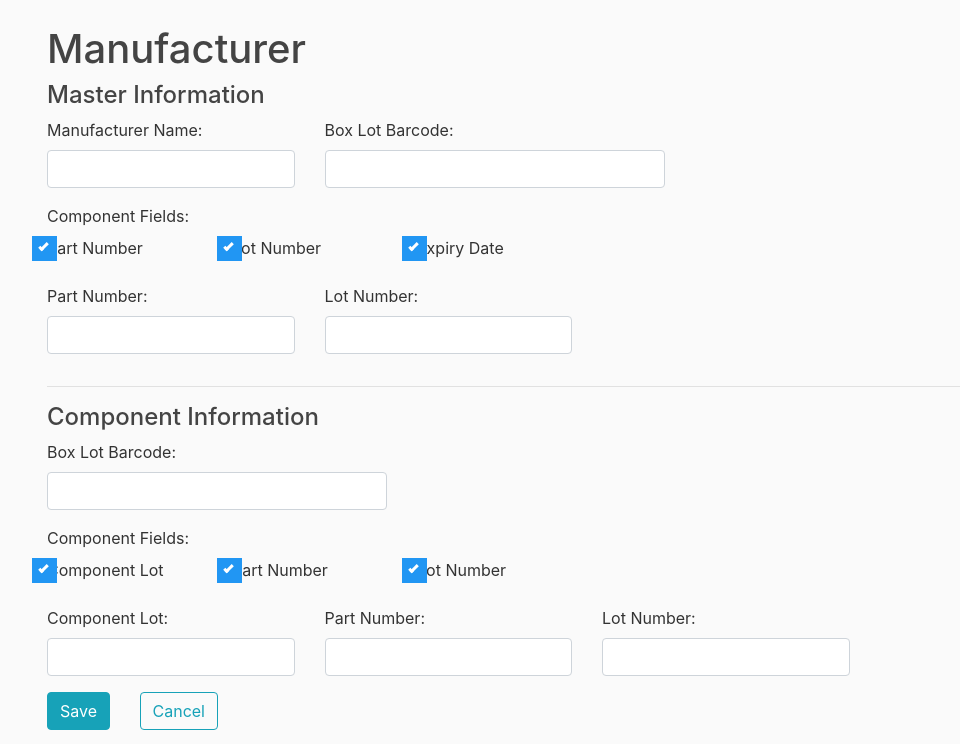
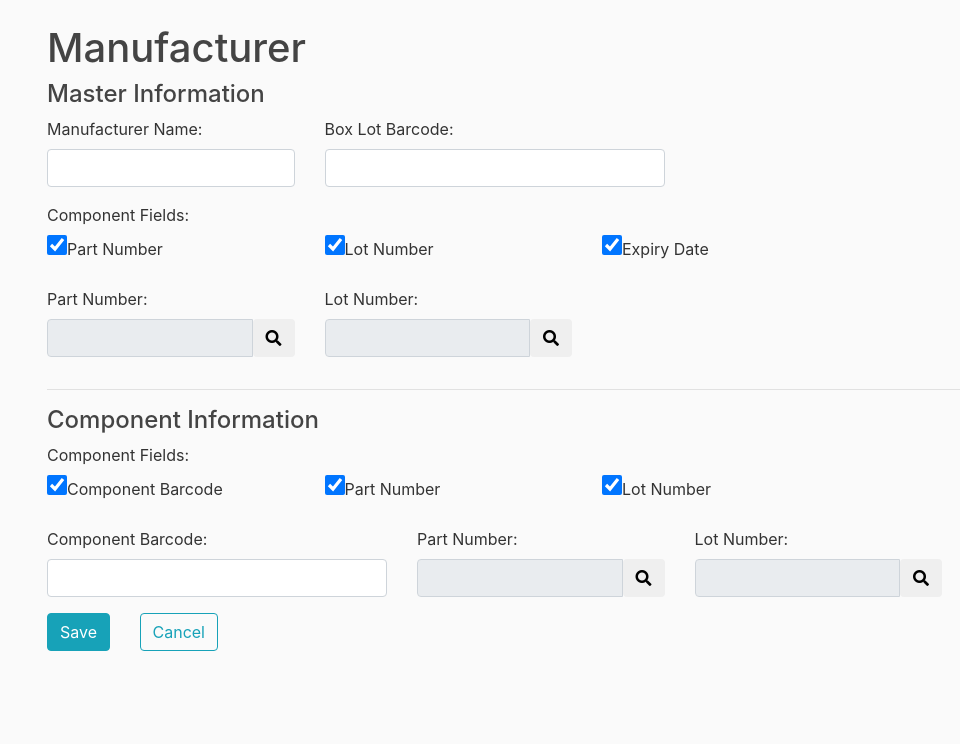
Before and after one commit to Danycraft98/LIMS-Reagent-DB, a Flask app: page /add_manufacturer in a window 1280 px wide. Shown: the part 56-800 px from the top of the page, without its empty margins (53-1013 px from the left). Run offline with Flask 2, Linux system fonts and the light colour scheme; some libraries are stand-ins or nearby versions.

Commit message:
Updated Manufacturer and Kit adding functions. Added kit page.

```diff
--- a/flask_app/routes.py
+++ b/flask_app/routes.py
@@ -1,5 +1,6 @@
 from flask import render_template, url_for, redirect, request
 from flask_app import engine_RK, app
+from flask_app.forms import *
 
 
 
@@ -25,52 +26,101 @@ def add_manufacturer():
 def add_manufacturer_redirect():
 	# Request values from html inputs
 	manu_name = request.form.get('manu_name')
+	if 'exp_date' in request.form.getlist('master_cb'):
+		master_exp_date_cb = 1
+	else:
+		master_exp_date_cb = 0
+
+	try:
+		master_part_start = int(request.form.get('master_part_start'))
+		master_part_end = len(request.form.get('master_part_num')) + master_part_start
+	except:
+		master_part_start = master_part_end = -1
+
+	try:
+		master_lot_start = int(request.form.get('master_lot_start'))
+		master_lot_end = len(request.form.get('master_lot_num')) + master_lot_start
+	except:
+		master_lot_start = master_lot_end = -1
+
+	if 'comp_lot' in request.form.getlist('comp_cb'):
+		exp_date_cb = 1
+	else:
+		exp_date_cb = 0
+
+	try:
+		part_start = int(request.form.get('part_start'))
+		part_end = len(request.form.get('part_num')) + part_start
+	except:
+		part_start = part_end = -1
+
+	try:
+		lot_start = int(request.form.get('lot_start'))
+		lot_end = len(request.form.get('lot_end')) + lot_start
+	except:
+		lot_start = lot_end = -1
 
 	with engine_RK.connect() as con:
-		con.execute('INSERT INTO manu_info (manufacturer_name) VALUES (%s);', (manu_name))
+		con.execute('INSERT INTO manu_info (manu_name,master_exp_date, master_part_start, master_part_end, master_lot_start,  master_lot_end, part_start, part_end, lot_start,  lot_end) VALUES (%s, %s, %s, %s, %s, %s, %s, %s, %s, %s);', (manu_name, master_exp_date_cb, master_part_start, master_part_end, master_lot_start, master_lot_end, part_start, part_end, lot_start, lot_end))
 
 	return redirect(url_for('manufacturer'))
 
 
 @app.route("/kit")
-def kit():
+def kits():
 	with engine_RK.connect() as con:
 		kit_master = con.execute('SELECT * FROM kit_master;')
-	return render_template('kit.html', title='Kit', kit_master=kit_master)
+	return render_template('kits.html', title='Kit', kit_master=kit_master)
+
+
+@app.route("/kit/<int:kit_id>")
+def kit(kit_id):
+	with engine_RK.connect() as con:
+		kit_master = con.execute('SELECT * FROM kit_master WHERE id=%s;', kit_id)
+		print(kit_master)
+	return render_template('kits.html', title='Kit')
 
 
 @app.route("/add_kit", methods=['GET', 'POST'])
 def add_kit():
 	with engine_RK.connect() as con:
-		manu_name = con.execute('SELECT Manufacturer FROM manu_info;')
+		manu_name = con.execute('SELECT manu_name FROM manu_info;')
 	return render_template('add_kit.html', title='Add', manu_name=manu_name)
 
 
 @app.route("/add_kit_redirect", methods=['GET', 'POST'])
 def add_kit_redirect():
 	# Request values from html inputs
-	name = request.form.get('name_m')
-	components = request.form.getlist('name_c')
-	manufacturer = request.form.get('manufacturer')
-	boxlots = request.form.get('boxlot')
+	kit_name = request.form.get('master_name')
+	manu_name = request.form.get('manu_name')
+	box_lot_barcode = request.form.get('master_barcode')
+	try:
+		m_part_num = int(request.form.get('master_part_num'))
+	except:
+		m_part_num = -1
+
+	try:
+		m_lot_num = int(request.form.get('master_lot_num'))
+	except:
+		m_lot_num = -1
+
+	expiry_date = request.form.getlist('expiry_date')
+
+
+	components = request.form.getlist('comp_name')
 	comp_num = request.form.getlist('compnum')
 	part_num = request.form.getlist('partnum')
 	lot_num = request.form.getlist('lotnum')
-	lab_date = request.form.getlist('labexp')
 	copynum = request.form.get('copynum')
 	comp_coms = request.form.getlist('compnote_comment')
 	comp_stats = request.form.getlist('compnote_status')
 	cons = request.form.getlist('condition')
 
 	with engine_RK.connect() as con:
-		con.execute('INSERT INTO kit_master (Name_Master) VALUES (%s);', (name))
-		kit_item = con.execute('SELECT ID FROM kit_master WHERE Name_Master=%s;', (name))
+		manu_id = con.execute('SELECT ID FROM manu_info WHERE manu_name=%s;', (manu_name))
+		con.execute('INSERT INTO kit_master (kit_name, box_lot_barcode, part_num, lot_num, expiry_date) VALUES (%s, %s, %s, %s, %s);', (kit_name, box_lot_barcode, m_part_num, m_lot_num, expiry_date))
 
-		for row in kit_item:
-			print(row)
-			id = int(row[0])
-
-	return redirect(url_for('kit'))
+	return redirect(url_for('kits'))
 
 
 @app.route("/reagent")
@@ -91,29 +141,3 @@ def made_reagent():
 @app.route("/add_made-reagent", methods=['GET', 'POST'])
 def made_reagent_add():
 	return render_template('add_made-reagent.html', title='Add')
-
-
-@app.route("/addition", methods=['GET', 'POST'])
-def addition():
-	# Request values from html inputs
-	name = request.form.get('name_m')
-	components = request.form.getlist('name_c')
-	manufacturer = request.form.get('manufacturer')
-	boxlots = request.form.get('boxlot')
-	comp_num = request.form.getlist('compnum')
-	part_num = request.form.getlist('partnum')
-	lot_num = request.form.getlist('lotnum')
-	lab_date = request.form.getlist('labexp')
-	copynum = request.form.get('copynum')
-	comp_coms = request.form.getlist('compnote_comment')
-	comp_stats = request.form.getlist('compnote_status')
-	cons = request.form.getlist('condition')
-
-	with engine_RK.connect() as con:
-		con.execute('INSERT INTO kit_master (Name_Master) VALUES (%s);', (name))
-		kit_item = con.execute('SELECT ID FROM kit_master WHERE Name_Master=%s;', (name))
-
-		for row in kit_item:
-			id = int(row[0])
-
-	return redirect(url_for('kit'))
--- a/flask_app/static/main.css
+++ b/flask_app/static/main.css
@@ -79,57 +79,7 @@ a.article-title:hover {
 	font-size: 2.5rem;
 }
 
-
-/* Hide the browser's default checkbox */
-.comp_select input {
-      position: absolute;
-      opacity: 0;
-      cursor: pointer;
-      height: 0;
-      width: 0;
+.big_cb {
+	width:20px;
+	height:20px;
 }
-
-/* Create a custom checkbox */
-.checkmark {
-      position: absolute;
-      top: 0;
-      left: 0;
-      height: 25px;
-      width: 25px;
-      background-color: #eee;
-}
-
-/* On mouse-over, add a grey background color */
-.comp_select:hover input ~ .checkmark {
-      background-color: #ccc;
-}
-
-/* When the checkbox is checked, add a blue background */
-.comp_select input:checked ~ .checkmark {
-      background-color: #2196F3;
-}
-
-/* Create the checkmark/indicator (hidden when not checked) */
-.checkmark:after {
-      content: "";
-      position: absolute;
-      display: none;
-}
-
-/* Show the checkmark when checked */
-.comp_select input:checked ~ .checkmark:after {
-      display: block;
-}
-
-/* Style the checkmark/indicator */
-.comp_select .checkmark:after {
-      left: 9px;
-      top: 5px;
-      width: 5px;
-      height: 10px;
-      border: solid white;
-      border-width: 0 3px 3px 0;
-      -webkit-transform: rotate(45deg);
-      -ms-transform: rotate(45deg);
-      transform: rotate(45deg);
-}
--- a/flask_app/templates/add_manufacturer.html
+++ b/flask_app/templates/add_manufacturer.html
@@ -1,13 +1,8 @@
 {% extends "layout.html" %}
 
 {% block content %}
-<form class="kit" name="kit" action="/add_manufacturer_redirect" onkeypress="return event.keyCode != 13;"
-      onsubmit="return validateForm()" method="post">
+<form class="kit" action="/add_manufacturer_redirect" onsubmit="return validateForm()" method="post">
 	<div class="container my-container">
-		<div class="row my-row">
-			<div class="col">
-			</div>
-		</div>
 		<div class="row my-row">
 			<div class="col">
 				<h1>Manufacturer</h1>
@@ -15,44 +10,54 @@
 			</div>
 		</div>
 		<div class="row my-row">
-			<div class="col-3 form-group">
+			<div class="col-3 form-group ">
 				<label for="manu_name">Manufacturer Name:</label>
-				<input type="text" class="form-control" name="manu_name" id="manu_name">
+				<input type="text" class="form-control" id="manu_name" name="manu_name" required>
 			</div>
 			<div class="col-4 form-group">
-				<label for="m_barcode">Box Lot Barcode:</label>
-				<input type="text" class="form-control" name="m_barcode" id="m_barcode">
+				<label for="master_barcode">Box Lot Barcode:</label>
+				<input type="text" class="form-control" id="master_barcode" name="master_barcode">
 			</div>
 		</div>
 		<label>Component Fields:</label>
 		<div class="row my-row">
-			<div class="col-2 form-group">
-				<label class="comp_select">Part Number
-					<input type="checkbox" checked="checked">
-					<span class="checkmark"></span>
-				</label>
+			<div class="col-3 form-group">
+				<input  type="checkbox" class="form-group big_cb" id="master_part_num_cb"  name="master_cb" value="part_num"
+				        checked="checked" onchange="document.getElementById('master_part_num_btn').disabled = !this.checked;">Part Number
 			</div>
-			<div class="col-2 form-group">
-				<label class="comp_select">Lot Number
-					<input type="checkbox" checked="checked">
-					<span class="checkmark"></span>
-				</label>
+			<div class="col-3 form-group">
+				<input type="checkbox" class="form-group big_cb" id="master_lot_num_cb" name="master_cb" value="lot_num"
+				       checked="checked" onchange="document.getElementById('master_lot_num_btn').disabled = !this.checked;">Lot Number
 			</div>
-			<div class="col-2 form-group">
-				<label class="comp_select">Expiry Date
-					<input type="checkbox" checked="checked">
-					<span class="checkmark"></span>
-				</label>
+			<div class="col-3 form-group">
+				<input type="checkbox" class="form-group big_cb" id="master_exp_date_cb" name="master_cb" value="exp_date"
+				       checked="checked">Expiry Date
 			</div>
 		</div>
 		<div class="row my-row">
 			<div class="col-3 form-group">
-				<label for="part_num">Part Number:</label>
-				<input type="text" class="form-control" name="part_num" id="m_part_num">
+				<label for="master_part_num">Part Number:</label>
+				<div class="input-group">
+					<input type="text" class="form-control" id="master_part_num" name="master_part_num" readonly>
+					<input type="text" class="form-control" id="master_part_start" name="master_part_start" hidden>
+					<div class="input-group-btn">
+						<button  type="button" class="btn btn-default" id="master_part_num_btn" onclick="update_m(this)">
+							<i class="fas fa-search"></i>
+						</button>
+					</div>
+				</div>
 			</div>
 			<div class="col-3 form-group">
-				<label for="lot_num">Lot Number:</label>
-				<input type="text" class="form-control" name="lot_num" id="m_lot_num">
+				<label for="master_lot_num">Lot Number:</label>
+				<div class="input-group">
+					<input type="text" class="form-control" id="master_lot_num" name="master_lot_num" readonly>
+					<input type="text" class="form-control" id="master_lot_start" name="master_lot_start" hidden>
+					<div class="input-group-btn">
+						<button type="button" class="btn btn-default" id="master_lot_num_btn"  onclick="update_m(this)">
+							<i class="fas fa-search"></i>
+						</button>
+					</div>
+				</div>
 			</div>
 		</div>
 		<hr/>
@@ -61,59 +66,86 @@
 				<h4>Component Information</h4>
 			</div>
 		</div>
-		<div class="row my-row">
-			<div class="col-4 form-group">
-				<label for="barcode">Box Lot Barcode:</label>
-				<input type="text" class="form-control" name="barcode" id="barcode">
-			</div>
-		</div>
 		<label>Component Fields:</label>
 		<div class="row my-row">
-			<div class="col-2 form-group">
-				<label class="comp_select">Component Lot
-					<input type="checkbox" checked="checked">
-					<span class="checkmark"></span>
-				</label>
+			<div class="col-3 form-group">
+				<input type="checkbox" class="form-group big_cb" name="comp_cb"  value="barcode"
+				       checked="checked" onchange="document.getElementById('barcode').disabled = !this.checked;">Component Barcode
 			</div>
-			<div class="col-2 form-group">
-				<label class="comp_select">Part Number
-					<input type="checkbox" checked="checked">
-					<span class="checkmark"></span>
-				</label>
+			<div class="col-3 form-group">
+				<input type="checkbox" class="form-group big_cb" name="comp_cb" value="part_num"
+				       checked="checked" onchange="document.getElementById('part_num_btn').disabled = !this.checked;">Part Number
 			</div>
-			<div class="col-2 form-group">
-				<label class="comp_select">Lot Number
-					<input type="checkbox" checked="checked">
-					<span class="checkmark"></span>
-				</label>
+			<div class="col-3 form-group">
+				<input type="checkbox" class="form-group big_cb" name="comp_cb"  value="lot_num"
+				       checked="checked" onchange="document.getElementById('lot_num_btn').disabled = !this.checked;" >Lot Number
 			</div>
 		</div>
 		<div class="row my-row">
-			<div class="col-3 form-group">
-				<label for="comp_lot">Component Lot:</label>
-				<input type="text" class="form-control" name="comp_lot" id="comp_lot">
+			<div class="col-4 form-group">
+				<label for="barcode">Component Barcode:</label>
+				<input type="text" class="form-control" id="barcode">
 			</div>
 			<div class="col-3 form-group">
 				<label for="part_num">Part Number:</label>
-				<input type="text" class="form-control" name="part_num" id="part_num">
+				<div class="input-group">
+					<input type="text" class="form-control" id="part_num" name="part_num" readonly>
+					<input type="text" class="form-control" id="part_start" name="part_start" hidden>
+					<div class="input-group-btn">
+						<button type="button" class="btn btn-default" id="part_num_btn" onclick="update(this)">
+							<i class="fas fa-search"></i>
+						</button>
+					</div>
+				</div>
 			</div>
 			<div class="col-3 form-group">
 				<label for="lot_num">Lot Number:</label>
-				<input type="text" class="form-control" name="lot_num" id="lot_num">
+				<div class="input-group">
+					<input type="text" class="form-control" id="lot_num" name="lot_num" readonly>
+					<input type="text" class="form-control" id="lot_start" name="lot_start" hidden>
+					<div class="input-group-btn">
+						<button type="button" class="btn btn-default" id="lot_num_btn" onclick="update(this)">
+							<i class="fas fa-search"></i>
+						</button>
+					</div>
+				</div>
 			</div>
 		</div>
 		<div class="row my-row">
 			<div class="col-1">
-				<button type="submit" class="btn btn-info" name="submit" id="submit">Save
-				</button>
+				<button type="submit" class="btn btn-info" id="submit">Save</button>
 			</div>
 			<div class="col-1">
-				<button type="button" class="btn btn-outline-info" name="cancel" id="cancel"
-				        onclick="openWindow();">
-					Cancel
-				</button>
+				<button type="button" class="btn btn-outline-info"  id="cancel">Cancel</button>
 			</div>
 		</div>
 	</div>
 </form>
+
+<script>
+	function update_m(element) {
+	      var barcode = document.getElementById("master_barcode")
+		var myRegexp = /\.([^.]+)\./g;
+		var match = myRegexp.exec(barcode.value);
+		if (match != null) {
+			document.getElementById($(element).attr("id").slice(0,-4)).setAttribute("value",match[1]);
+			document.getElementById($(element).attr("id").slice(0,-7)+"start").setAttribute("value",barcode.value.indexOf("."));
+			barcode.value = barcode.value.split('.').join("");
+		}
+	}
+
+	function update(element) {
+	      var comp_lot = document.getElementById("barcode")
+		var myRegexp = /\.([^.]+)\./g;
+		var match = myRegexp.exec(comp_lot.value);
+		if (match != null) {
+			document.getElementById($(element).attr("id").slice(0,-4)).setAttribute("value",match[1]);
+			document.getElementById($(element).attr("id").slice(0,-7)+"start").setAttribute("value",barcode.value.indexOf("."));
+			comp_lot.value = comp_lot.value.split('.').join("");
+		}
+	}
+
+
+
+</script>
 {% endblock content %}
--- a/flask_app/templates/manufacturer.html
+++ b/flask_app/templates/manufacturer.html
@@ -2,7 +2,7 @@
 {% block content %}
 <div>
 	<form action="{{ url_for('add_manufacturer') }}" method="post">
-		<button type="submit" class="btn btn-info" name="kit" value="test">Add Manufacturer</button>
+		<button type="submit" class="btn btn-info" value="test">Add Manufacturer</button>
 	</form>
 	<br/>
 	<table class="table table-hover">
@@ -16,7 +16,7 @@
 			{% for item in manu_info %}
 			<tr>
 				<td>{{ item['id'] }}</td>
-				<td><a href="">{{ item['manufacturer_name'] }}</a></td>
+				<td><a href="">{{ item['manu_name'] }}</a></td>
 			</tr>
 			{% endfor %}
 		</tbody>
```
Also changed, not shown: RK_LIMS_090424.sql (+11 -14 lines), flask_app/forms.py (+3 -13 lines), flask_app/templates/add_kit.html (+24 -23 lines), flask_app/templates/kit.html (+2 -6 lines).
